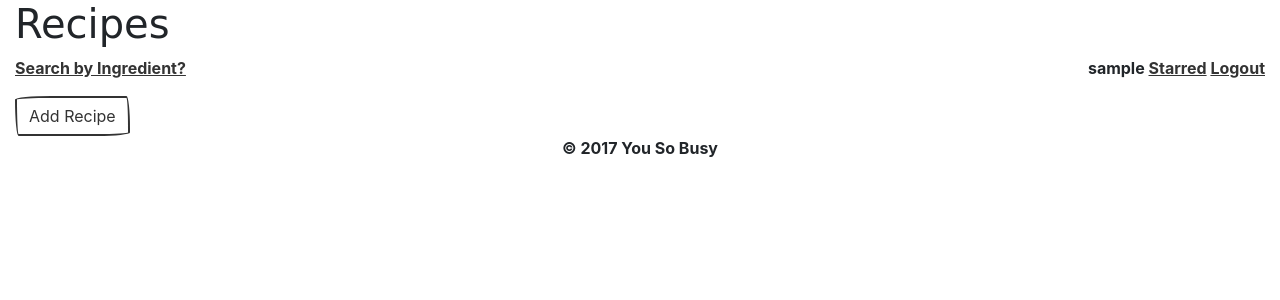
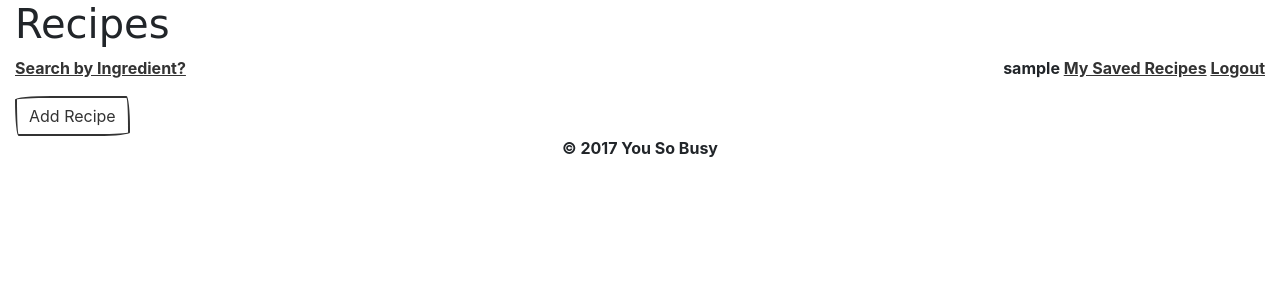
Before and after one commit to jmichelsen/bisl__backend, a Django app: page /recipe/list/ in a window 1280 px wide. Shown: the top 300 px of the page. Run offline with Django 3.2, Linux system fonts and the light colour scheme; the visitor is signed in with stand-in values (Sample User, id 1); data that the repository does not hold is empty; parts of the project's set-up code (start-up, migrations or seed data) failed here and were passed over; some libraries are stand-ins or nearby versions; some web fonts are replaced.

Commit message:
name change in template

```diff
--- a/recipes/templates/recipes/recipe_list.html
+++ b/recipes/templates/recipes/recipe_list.html
@@ -7,7 +7,7 @@
         <div class="float-md-right">
             {% if user.is_authenticated %}
                 {{ user.username }}
-                <a href="{% url "recipes:starred" %}">Starred</a>
+                <a href="{% url "recipes:starred" %}">My Saved Recipes</a>
                 <a href="{% url "account_logout" %}">Logout</a>
             {% else %}
                 <a href="{% url "account_login" %}">Login</a>
```
